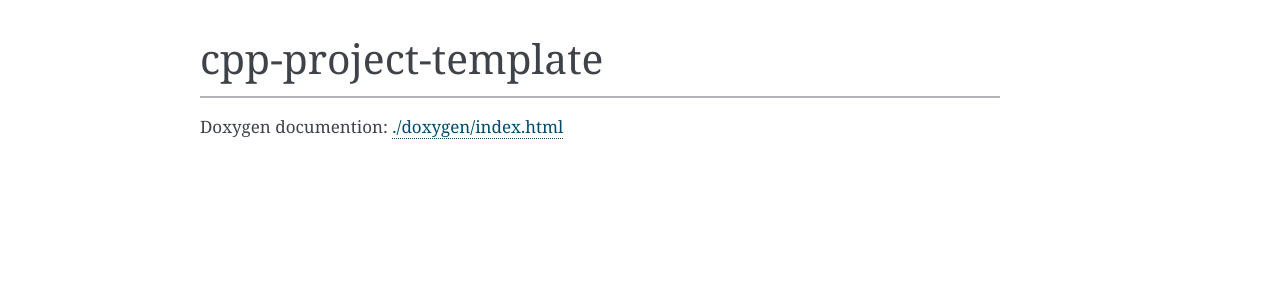
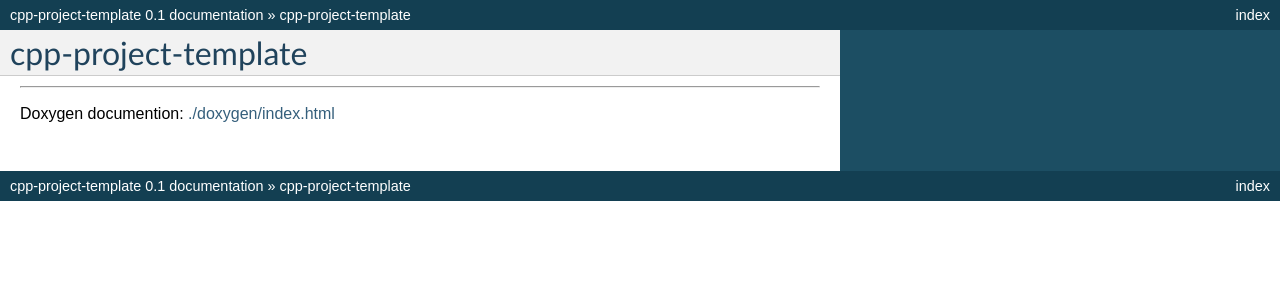
Before and after one commit to kzeslaf/cpp-project-template, a Sphinx documentation site: the page built from doc/source/index.rst, in a window 1280 px wide. Shown: the top 300 px of the page. Built offline with Sphinx 7.4.7, drawn with Linux system fonts in a browser that asks for light colours.

Commit message:
[sphinx] small update

```diff
--- a/doc/source/conf.py
+++ b/doc/source/conf.py
@@ -12,13 +12,14 @@
 # All configuration values have a default; values that are commented out
 # serve to show the default.
 
+import subprocess
 import sys
 import os
 
 #
 # Build doxygen
 #
-os.system('(cd .. ; doxygen)')
+subprocess.call('cd .. ; doxygen', shell=True)
 
 # If extensions (or modules to document with autodoc) are in another directory,
 # add these directories to sys.path here. If the directory is relative to the
@@ -112,7 +113,7 @@
 
 # The theme to use for HTML and HTML Help pages.  See the documentation for
 # a list of builtin themes.
-html_theme = 'alabaster'
+html_theme = 'default'
 
 # Theme options are theme-specific and customize the look and feel of a theme
 # further.  For a list of options available for each theme, see the
```
Also changed, not shown: 1 other file.
